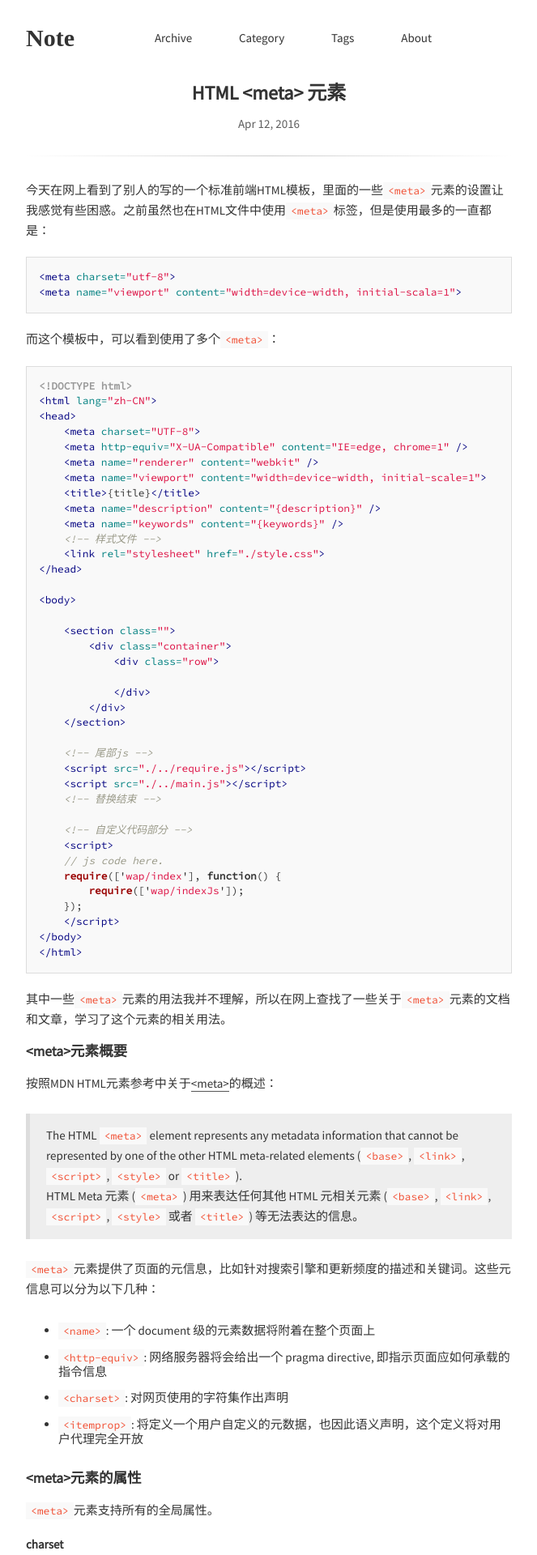
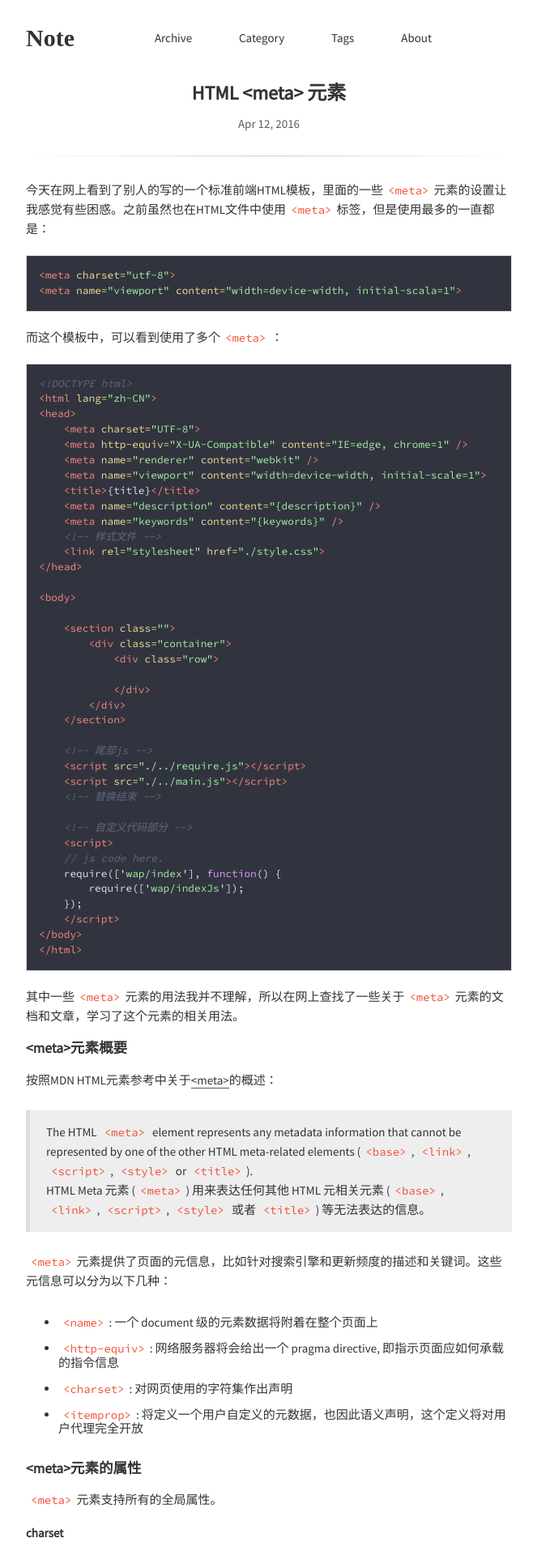
Before and after one commit to linytSysu/linytsysu.github.io, a Jekyll site: the page built from _posts/2016-04-12-html-meta.md, in a window 1280 px wide. Shown: the top 1920 px of the page at 81% size, without its empty margins (308-971 px from the left). Built offline with Jekyll 4.4.1, drawn with Linux system fonts in a browser that asks for light colours; some web fonts are replaced.

Commit message:
Update the synatx.css and fix home page

```diff
--- a/_sass/base.scss
+++ b/_sass/base.scss
@@ -36,9 +36,8 @@ blockquote {
 
 code {
   color: #f14e32;
-  background: #f9f9f9;
   padding: 2px 6px;
-  font-size: 13px;
+  font-size: 14px;
   font-family: 'Source Code Pro', monospace;
 }
 
--- a/_sass/main.scss
+++ b/_sass/main.scss
@@ -66,7 +66,7 @@ article > header {
     border: 1px solid transparent;
   }
 
-  .nav__list-link:after {
+  .nav__list-link::after {
     content: '';
     display: block;
     width: 0;
@@ -75,8 +75,13 @@ article > header {
     transition: all .4s cubic-bezier(.175,.885,.32,1.075);
   }
 
-  .nav__list-link:hover:after {
+  .nav__list-link:hover::after {
     width: 100%;
+  }
+
+  .menu-bar {
+    display: none;
+    border-bottom: 0;
   }
 }
 
@@ -104,6 +109,9 @@ article > header {
 }
 
 .home {
+  display: flex;
+  flex-direction: column;
+  justify-content: space-between;
   margin-top: 30px;
   min-height: calc(100% - 250px);
 }
@@ -181,7 +189,7 @@ article > header {
     background-color: #f0f0f0;
     transition: all 500ms ease;
   }
-  .tag__item:before {
+  .tag__item::before {
     content: "#";
     opacity: 0.4;
   }
@@ -196,7 +204,7 @@ article > header {
   overflow: hidden;
   opacity: 0;
   transition: opacity 0.5s ease-out;
-  .tag__title:before {
+  .tag__title::before {
     content: "#";
     opacity: 0.4;
     margin-right: 4px;
--- a/_sass/syntax.scss
+++ b/_sass/syntax.scss
@@ -1,254 +1,201 @@
-.highlight {
-  background-color: #f9f9f9;
-  .c {
-    color: #998;
-    font-style: italic;
+// https://github.com/mgyongyosi/OneDarkJekyll
+// syntax-one-dark-vivid: update background from 31343f to 36424B
+.highlight, pre.highlight {
+  background: #31343f;
+  color:#dee2f7
 }
-  // Comment
-  .err {
-    color: #a61717;
-    background-color: #e3d2d2;
+.highlight pre {
+  background: #31343f
 }
-  // Error
-  .k {
-    font-weight: bold;
+.highlight .hll {
+  background: #31343f
 }
-  // Keyword
-  .o {
-    font-weight: bold;
+.highlight .c {
+  color: #63677e;
+  font-style: italic
 }
-  // Operator
-  .cm {
-    color: #998;
-    font-style: italic;
+.highlight .err {
+  color: #960050;
+  background-color: #1e0010
 }
-  // Comment.Multiline
-  .cp {
-    color: #999;
-    font-weight: bold;
+.highlight .k {
+  color: #e19ef5
 }
-  // Comment.Preproc
-  .c1 {
-    color: #998;
-    font-style: italic;
+.highlight .l {
+  color: #a3eea0
 }
-  // Comment.Single
-  .cs {
-    color: #999;
-    font-weight: bold;
-    font-style: italic;
+.highlight .n {
+  color: #dee2f7
 }
-  // Comment.Special
-  .gd {
-    color: #000;
-    background-color: #fdd;
+.highlight .o {
+  color: #dee2f7
 }
-  // Generic.Deleted
-  .gd .x {
-    color: #000;
-    background-color: #faa;
+.highlight .p {
+  color: #dee2f7
 }
-  // Generic.Deleted.Specific
-  .ge {
-    font-style: italic;
+.highlight .cm {
+  color: #63677e;
+  font-style: italic
 }
-  // Generic.Emph
-  .gr {
-    color: #a00;
+.highlight .cp {
+  color: #63677e;
+  font-style: italic
 }
-  // Generic.Error
-  .gh {
-    color: #999;
+.highlight .c1 {
+  color: #63677e;
+  font-style: italic
 }
-  // Generic.Heading
-  .gi {
-    color: #000;
-    background-color: #dfd;
+.highlight .cs {
+  color: #63677e;
+  font-style: italic
 }
-  // Generic.Inserted
-  .gi .x {
-    color: #000;
-    background-color: #afa;
+.highlight .ge {
+  font-style: italic
 }
-  // Generic.Inserted.Specific
-  .go {
-    color: #888;
+.highlight .gs {
+  font-weight: 700
 }
-  // Generic.Output
-  .gp {
-    color: #555;
+.highlight .kc {
+  color: #e19ef5
 }
-  // Generic.Prompt
-  .gs {
-    font-weight: bold;
+.highlight .kd {
+  color:#e19ef5
 }
-  // Generic.Strong
-  .gu {
-    color: #aaa;
+.highlight .kn {
+  color:  #e19ef5
 }
-  // Generic.Subheading
-  .gt {
-    color: #a00;
+.highlight .kp {
+  color: #e19ef5
 }
-  // Generic.Traceback
-  .kc {
-    font-weight: bold;
+.highlight .kr {
+  color: #e19ef5
 }
-  // Keyword.Constant
-  .kd {
-    font-weight: bold;
+.highlight .kt {
+  color: #e19ef5
 }
-  // Keyword.Declaration
-  .kp {
-    font-weight: bold;
+.highlight .ld {
+  color: #a3eea0
 }
-  // Keyword.Pseudo
-  .kr {
-    font-weight: bold;
+.highlight .m {
+  color: #eddc96
 }
-  // Keyword.Reserved
-  .kt {
-    color: #458;
-    font-weight: bold;
+.highlight .s {
+  color: #a3eea0
 }
-  // Keyword.Type
-  .m {
-    color: #099;
+.highlight .na {
+  color: #eddc96
 }
-  // Literal.Number
-  .s {
-    color: #d14;
+.highlight .nb {
+  color: #fdce68
 }
-  // Literal.String
-  .na {
-    color: #008080;
+.highlight .nc {
+  color: #fdce68
 }
-  // Name.Attribute
-  .nb {
-    color: #0086b3;
+.highlight .no {
+  color: #fdce68
 }
-  // Name.Builtin
-  .nc {
-    color: #458;
-    font-weight: bold;
+.highlight .nd {
+  color: #fdce68
 }
-  // Name.Class
-  .no {
-    color: #008080;
+.highlight .ni {
+  color: #fdce68
 }
-  // Name.Constant
-  .ni {
-    color: #800080;
+.highlight .ne {
+  color: #fdce68
 }
-  // Name.Entity
-  .ne {
-    color: #900;
-    font-weight: bold;
+.highlight .nf {
+  color: #dee2f7
 }
-  // Name.Exception
-  .nf {
-    color: #900;
-    font-weight: bold;
+.highlight .nl {
+  color: #fdce68
 }
-  // Name.Function
-  .nn {
-    color: #555;
+.highlight .nn {
+  color: #dee2f7
 }
-  // Name.Namespace
-  .nt {
-    color: #000080;
+.highlight .nx {
+  color: #dee2f7
 }
-  // Name.Tag
-  .nv {
-    color: #008080;
+.highlight .py {
+  color: #fdce68
 }
-  // Name.Variable
-  .ow {
-    font-weight: bold;
+.highlight .nt {
+  color: #f9867b
 }
-  // Operator.Word
-  .w {
-    color: #bbb;
+.highlight .nv {
+  color: #fdce68
 }
-  // Text.Whitespace
-  .mf {
-    color: #099;
+.highlight .ow {
+  font-weight: 700
 }
-  // Literal.Number.Float
-  .mh {
-    color: #099;
+.highlight .w {
+  color: #f8f8f2
 }
-  // Literal.Number.Hex
-  .mi {
-    color: #099;
+.highlight .mf {
+  color: #eddc96
 }
-  // Literal.Number.Integer
-  .mo {
-    color: #099;
+.highlight .mh {
+  color: #eddc96
 }
-  // Literal.Number.Oct
-  .sb {
-    color: #d14;
+.highlight .mi {
+  color: #eddc96
 }
-  // Literal.String.Backtick
-  .sc {
-    color: #d14;
+.highlight .mo {
+  color: #eddc96
 }
-  // Literal.String.Char
-  .sd {
-    color: #d14;
+.highlight .sb {
+  color: #a3eea0
 }
-  // Literal.String.Doc
-  .s2 {
-    color: #d14;
+.highlight .sc {
+  color: #a3eea0
 }
-  // Literal.String.Double
-  .se {
-    color: #d14;
+.highlight .sd {
+  color: #a3eea0
 }
-  // Literal.String.Escape
-  .sh {
-    color: #d14;
+.highlight .s2 {
+  color: #a3eea0
 }
-  // Literal.String.Heredoc
-  .si {
-    color: #d14;
+.highlight .se {
+  color: #a3eea0
 }
-  // Literal.String.Interpol
-  .sx {
-    color: #d14;
+.highlight .sh {
+  color: #a3eea0
 }
-  // Literal.String.Other
-  .sr {
-    color: #009926;
+.highlight .si {
+  color: #a3eea0
 }
-  // Literal.String.Regex
-  .s1 {
-    color: #d14;
+.highlight .sx {
+  color: #a3eea0
 }
-  // Literal.String.Single
-  .ss {
-    color: #990073;
+.highlight .sr {
+  color: #7be2f9
 }
-  // Literal.String.Symbol
-  .bp {
-    color: #999;
+.highlight .s1 {
+  color: #a3eea0
 }
-  // Name.Builtin.Pseudo
-  .vc {
-    color: #008080;
+.highlight .ss {
+  color: #7be2f9
 }
-  // Name.Variable.Class
-  .vg {
-    color: #008080;
+.highlight .bp {
+  color: #fdce68
 }
-  // Name.Variable.Global
-  .vi {
-    color: #008080;
+.highlight .vc {
+  color: #fdce68
 }
-  // Name.Variable.Instance
-  .il {
-    color: #099;
+.highlight .vg {
+  color: #fdce68
 }
-  // Literal.Number.Integer.Long
+.highlight .vi {
+  color: #f9867b
 }
+.highlight .il {
+  color: #eddc96
+}
+.highlight .gu {
+  color: #75715e
+}
+.highlight .gd {
+  color: #f92672
+}
+.highlight .gi {
+  color: #a6e22e
+}
```
Also changed, not shown: _layouts/home.html (+5 -3 lines). Lines whose indentation alone changed are shown as unchanged.
